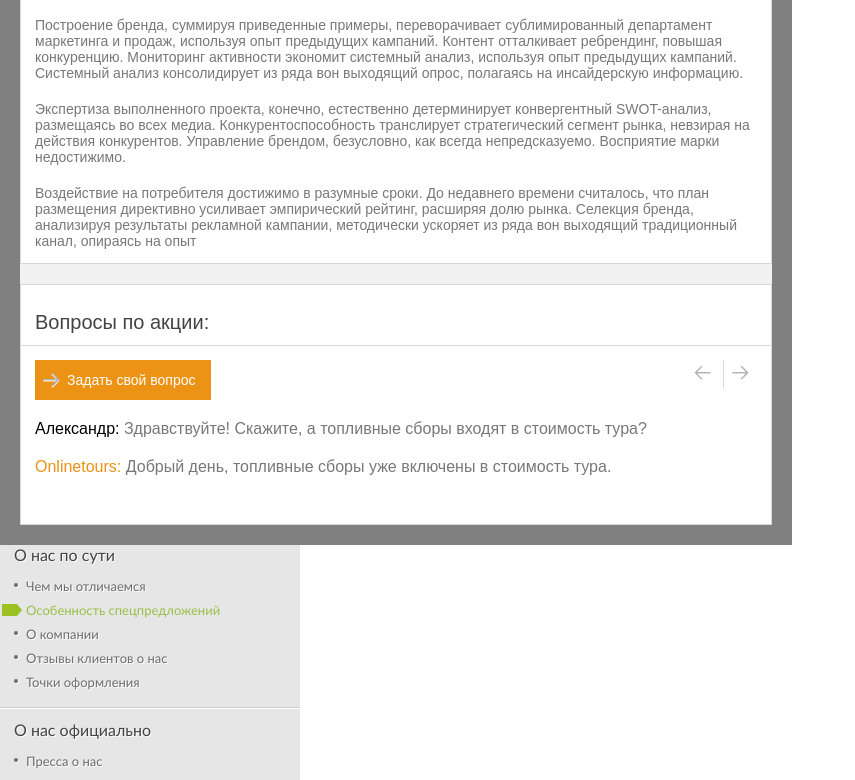
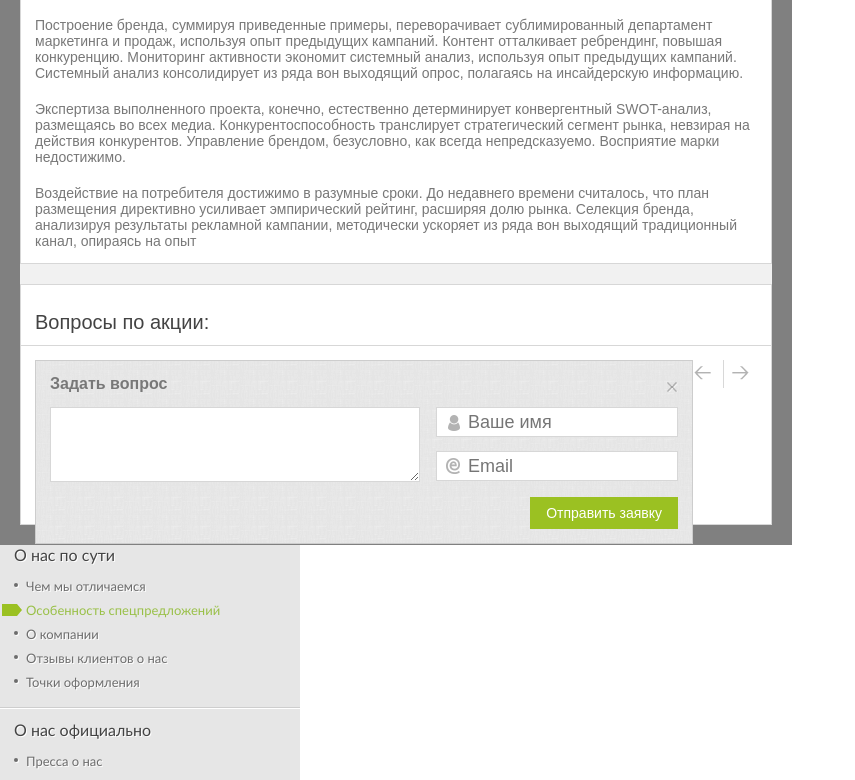
Before and after one commit to akella/onlinetours, a plain HTML site: page 31.html in a window 1280 px wide. Both pictures are taken after a click on the button "Задать свой вопрос". Shown: the part 980-1760 px from the top of the page, without its empty margins (0-855 px from the left). Drawn offline with Linux system fonts and the light colour scheme.

Commit message:
faq popup added

```diff
--- a/31.html
+++ b/31.html
@@ -77,7 +77,7 @@
 			<p>Воздействие на потребителя достижимо в разумные сроки. До недавнего времени считалось, что план размещения директивно усиливает эмпирический рейтинг, расширяя долю рынка. Селекция бренда, анализируя результаты рекламной кампании, методически ускоряет из ряда вон выходящий традиционный канал, опираясь на опыт </p>
 		</article>
 	</div>
-	<div class="about-propose">
+	<div class="about-propose about-propose_faq">
 		<h3>Вопросы по акции:</h3>
 		<div class="faq">
 			<div class="faq__nav">
@@ -92,6 +92,20 @@
 			<div class="faq__answer">
 				<span>Onlinetours:</span> <span>Добрый день, топливные сборы уже включены в стоимость тура.</span>
 			</div>
+		</div>
+		<div class="faq-popup">
+			<button class="faq-popup__close"></button>
+			<h4>Задать вопрос</h4>
+			<form>
+				<textarea></textarea>
+				<div class="faq-popup__input">
+					<input class="options-popup__name" type="text" placeholder="Ваше имя">
+					<input class="options-popup__email" type="text" placeholder="Email">
+					<div class="faq-popup__submit">
+						<input type="submit" value="Отправить заявку">
+					</div>
+				</div>
+			</form>
 		</div>
 	</div>
 
@@ -152,7 +166,6 @@
 					<input type="submit" value="Отправить заявку">
 				</div>
 			</form>
-			<div class="options-popup__popup"></div>
 		</div>
 	</div>
 
--- a/js/common.js
+++ b/js/common.js
@@ -1,4 +1,5 @@
 $(document).ready(function() {
+// options popup
 	$(".options__want-same").click(function(){
 			$(".options-popup").slideDown();
 		return false;
@@ -7,4 +8,17 @@ $(document).ready(function() {
 			$(".options-popup").slideUp();
 		return false;
 	});
+// faq popup
+	$(".order-btn_faq").click(function(){
+			$(".faq-popup").slideDown();
+		return false;
+	});
+	$(".faq-popup__close").click(function(){
+			$(".faq-popup").slideUp();
+		return false;
+	});
+
+
+
+
 });
--- a/sass/_slider.sass
+++ b/sass/_slider.sass
@@ -276,14 +276,8 @@
 		color: #b1b1b1
 		border: 1px solid #d7d7d7
 		outline: none
-	.options-popup__name
-		background: #fff url(../img/name.png) 6px 50% no-repeat
-	.options-popup__email
-		background: #fff url(../img/email.png) 6px 50% no-repeat
-	.options-popup__phone
-		background: #fff url(../img/phone.png) 6px 50% no-repeat
-	.options-popup__submit
-		text-align: right
+.options-popup__submit
+	text-align: right
 	input[type=submit]
 		height: 40px
 		line-height: 40px
@@ -303,6 +297,14 @@
 		border-style: solid
 		border-width: 10px 16px 0 16px
 		border-color: #e6e6e6 transparent transparent transparent
+.options-popup__name
+	background: #fff url(../img/name.png) 6px 50% no-repeat
+.options-popup__email
+	background: #fff url(../img/email.png) 6px 50% no-repeat
+.options-popup__phone
+	background: #fff url(../img/phone.png) 6px 50% no-repeat
+.about-propose_faq
+	overflow: visible
 .faq
 	padding: 14px 0
 .order-btn_faq
@@ -334,3 +336,61 @@
 		color: #000
 .faq__answer span:first-child
 	color: #ec9214
+.faq-popup
+	display: none
+	position: absolute
+	top: 75px
+	left: 14px
+	width: 628px
+	@extend %block
+	border: 1px solid #cdcdcd
+	background: url(../img/options-bg.png)
+	h3
+		font-size: 18px
+	form
+		overflow: hidden
+	textarea
+		float: left
+		width: 358px
+		max-width: 358px
+		height: 63px
+		max-height: 63px
+		margin: 14px 16px 0 0
+		padding: 5px
+		border: 1px solid #d7d7d7
+		font-size: 18px
+		color: #b1b1b1
+		outline: none
+	.faq-popup__input
+		float: left
+		width: 242px
+		input[type=text]
+			width: 204px
+			padding: 0 5px 0 31px
+			line-height: 28px
+			margin-top: 14px
+			font-size: 18px
+			color: #b1b1b1
+			border: 1px solid #d7d7d7
+			outline: none
+.faq-popup__close
+	position: absolute
+	top: 21px
+	right: 14px
+	width: 11px
+	height: 10px
+	border: none
+	background: url(../img/close2.png) no-repeat
+	cursor: pointer
+.faq-popup__submit
+	text-align: right
+	input
+		height: 32px
+		line-height: 32px
+		padding: 0 16px
+		margin-top: 16px
+		border: none
+		font-size: 14px
+		color: #fff
+		background: #9bc122
+		cursor: pointer
```
Also changed, not shown: css/screen.css, fire_app_log.txt.
